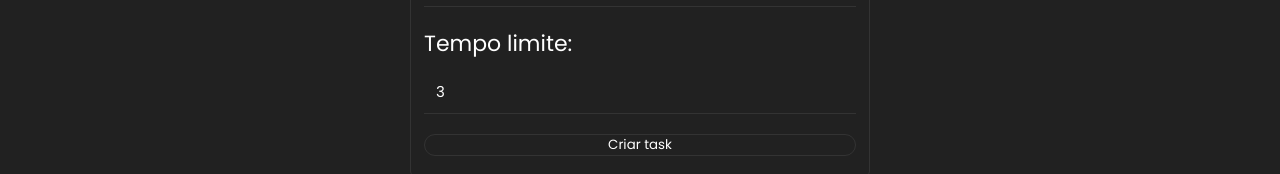
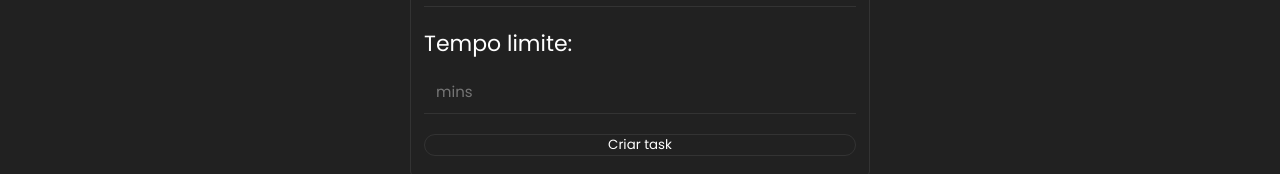
Before and after one commit to LuscaCid/react-typescript-task, a React (Vite) app: page / in a window 1280 px wide. Shown: the part 327-501 px from the top of the page. Built offline with nearby package versions, Linux system fonts and the light colour scheme.

Commit message:
new changes at readme.md to remember me to develop

```diff
--- a/src/components/TaskForm/index.tsx
+++ b/src/components/TaskForm/index.tsx
@@ -121,8 +121,8 @@ export const TaskForm = ({handleUpdate,task ,btnTitle, taskList, setTaskList}: P
                     max={60}
                     placeholder="mins"
                     id="mins"
-                    value={3}
-                    onChange={e => setMinsTime(Number(e.target.value))}//tanto desta form quanto pela handle
+
+                    onChange={e => setMinsTime(e.target.value)}//tanto desta form quanto pela handle
 
                 />
             </div>
```
Also changed, not shown: 1 other file (tests, documents, lock files or other folders).
